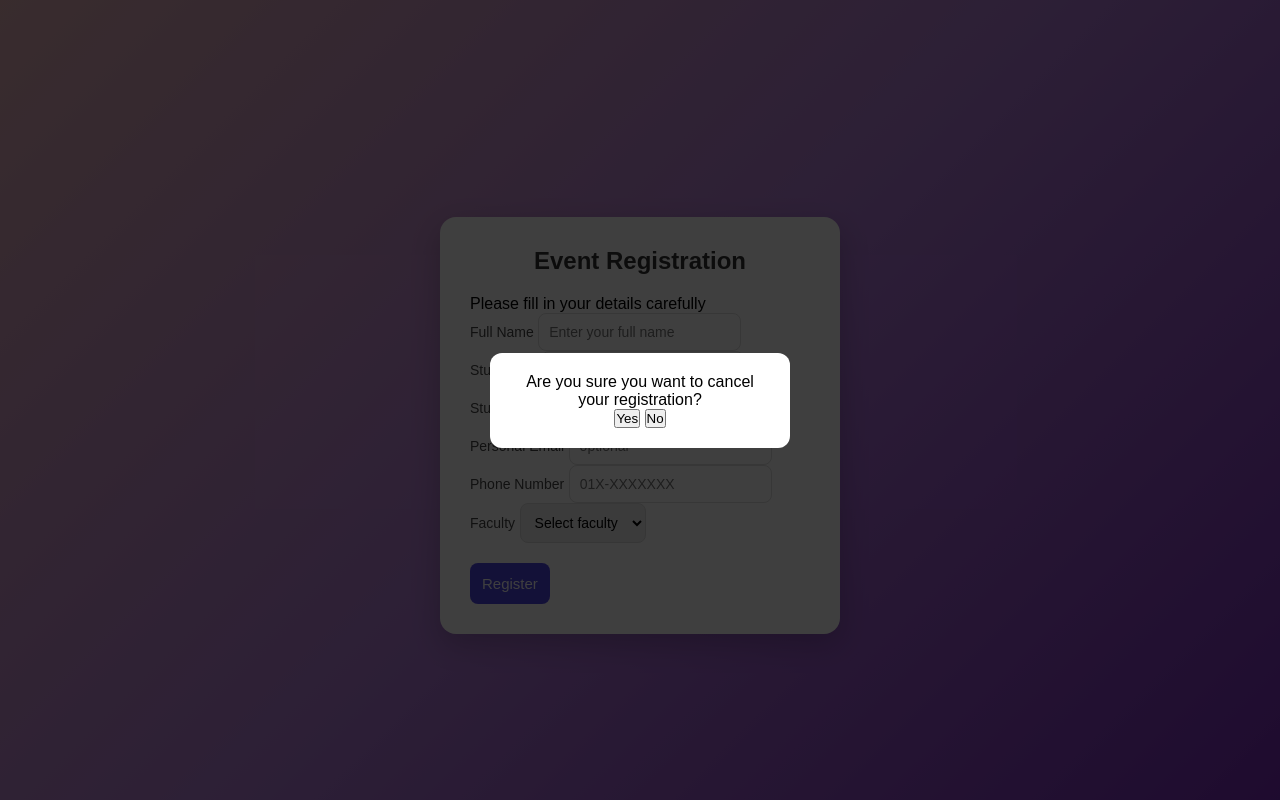
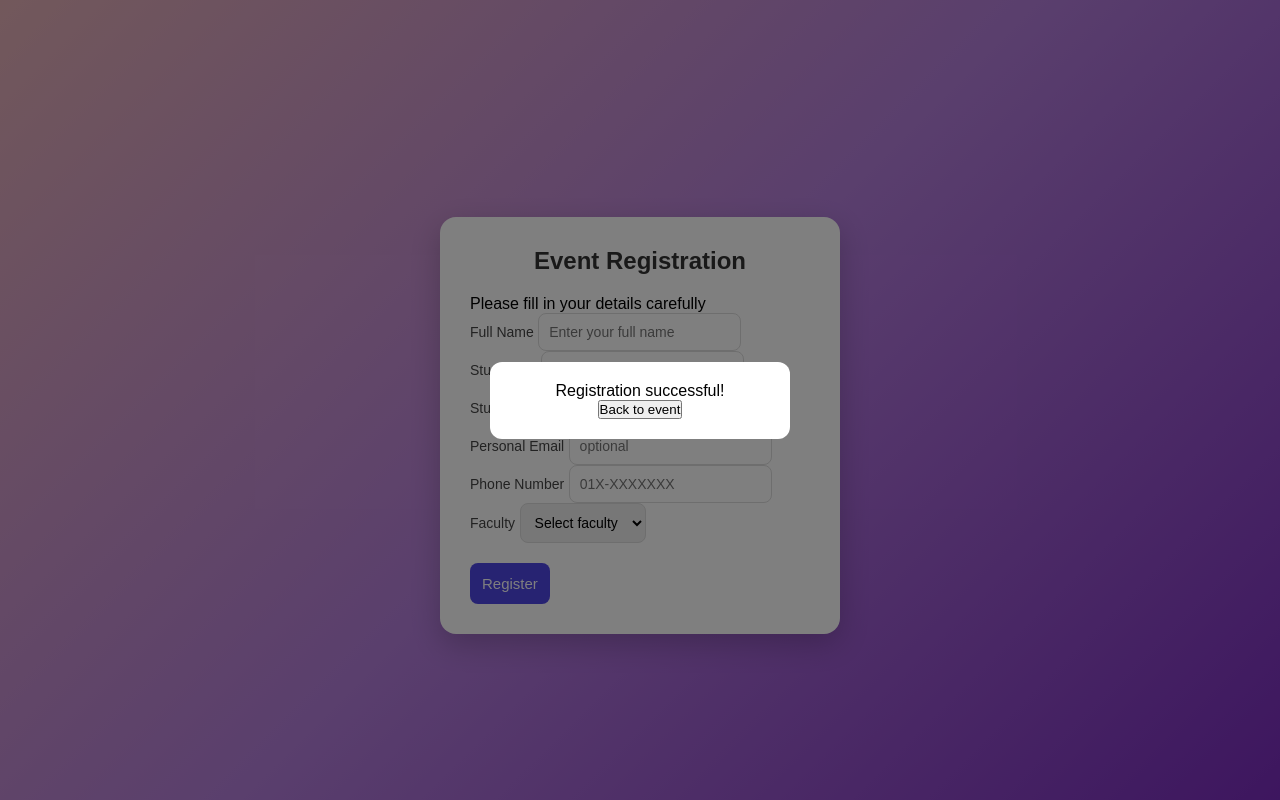
Before and after one commit to tu4nh4nn4h/2610_CSP1123-G005, a Flask app: page /form in a window 1280 px wide. Run offline with Flask 3, Linux system fonts and the light colour scheme.

Commit message:
remove cancel modal

```diff
--- a/static/event.js
+++ b/static/event.js
@@ -23,7 +23,7 @@ const events = [
 ];
 
 
-// ================= REGISTER PAGE =================
+// ================= NAVIGATE TO FORM =================
 function registerEventPage() {
   const event = events[0];
   localStorage.setItem("selectedEvent", event.title);
@@ -36,9 +36,12 @@ function submitRegistration() {
   const name = document.getElementById("name").value;
   const studentId = document.getElementById("studentId").value;
   const studentEmail = document.getElementById("studentEmail").value;
+  const personalEmail = document.getElementById("personalEmail").value;
+  const phone = document.getElementById("phone").value;
+  const faculty = document.getElementById("faculty").value;
 
-  if (!name || !studentId || !studentEmail) {
-    alert("Please fill in required fields!");
+  if (!name || !studentId || !studentEmail || !phone || !faculty) {
+    alert("Please fill in all required fields!");
     return;
   }
 
@@ -47,9 +50,12 @@ function submitRegistration() {
 
   registrations.push({
     event: eventName,
-    name: name,
-    studentId: studentId,
-    studentEmail: studentEmail
+    name,
+    studentId,
+    studentEmail,
+    personalEmail,
+    phone,
+    faculty
   });
 
   localStorage.setItem("registrations", JSON.stringify(registrations));
@@ -58,18 +64,16 @@ function submitRegistration() {
 }
 
 
-// ================= BACK BUTTON =================
+// ================= BACK TO EVENT PAGE =================
 function backToEvent() {
   document.getElementById("successModal").classList.add("hidden");
   window.location.href = "/eventregister";
 }
 
 
-// ================= FORM HANDLER =================
+// ================= FORM LISTENER =================
 document.addEventListener("DOMContentLoaded", function () {
   const form = document.getElementById("regForm");
-
-  if (!form) return;
 
   form.addEventListener("submit", function (e) {
     e.preventDefault();
--- a/templates/form.html
+++ b/templates/form.html
@@ -1,8 +1,12 @@
 <!DOCTYPE html>
 <html>
 <head>
-<title>Event Registration Form</title>
-<link rel="stylesheet" href="{{ url_for('static', filename='eventregsys.css') }}"></head> <body>
+  <title>Event Registration Form</title>
+  <link rel="stylesheet" href="{{ url_for('static', filename='eventregsys.css') }}">
+</head>
+
+<body>
+
 <div class="container">
 
   <div class="form-card">
@@ -55,24 +59,23 @@
           </select>
         </div>
       </div>
-<!-- success popup -->
-<button type="submit">Register</button>    </form>
+
+      <button type="submit">Register</button>
+
+    </form>
   </div>
+
+</div>
+
+<!-- SUCCESS POPUP ONLY -->
 <div id="successModal" class="modal hidden">
   <div class="modal-content">
     <p>Registration successful!</p>
     <button onclick="backToEvent()">Back to event</button>
   </div>
 </div>
-<!-- cancel confirmation popup -->
-<div id="cancelModal" class="modal hidden">
-  <div class="modal-content">
-    <p>Are you sure you want to cancel your registration?</p>
 
-    <button onclick="confirmCancel()">Yes</button>
-    <button onclick="closeCancel()" class="noBtn">No</button>
-  </div>
-</div>
-</div>
 <script src="{{ url_for('static', filename='event.js') }}"></script>
+
 </body>
+</html>
```
